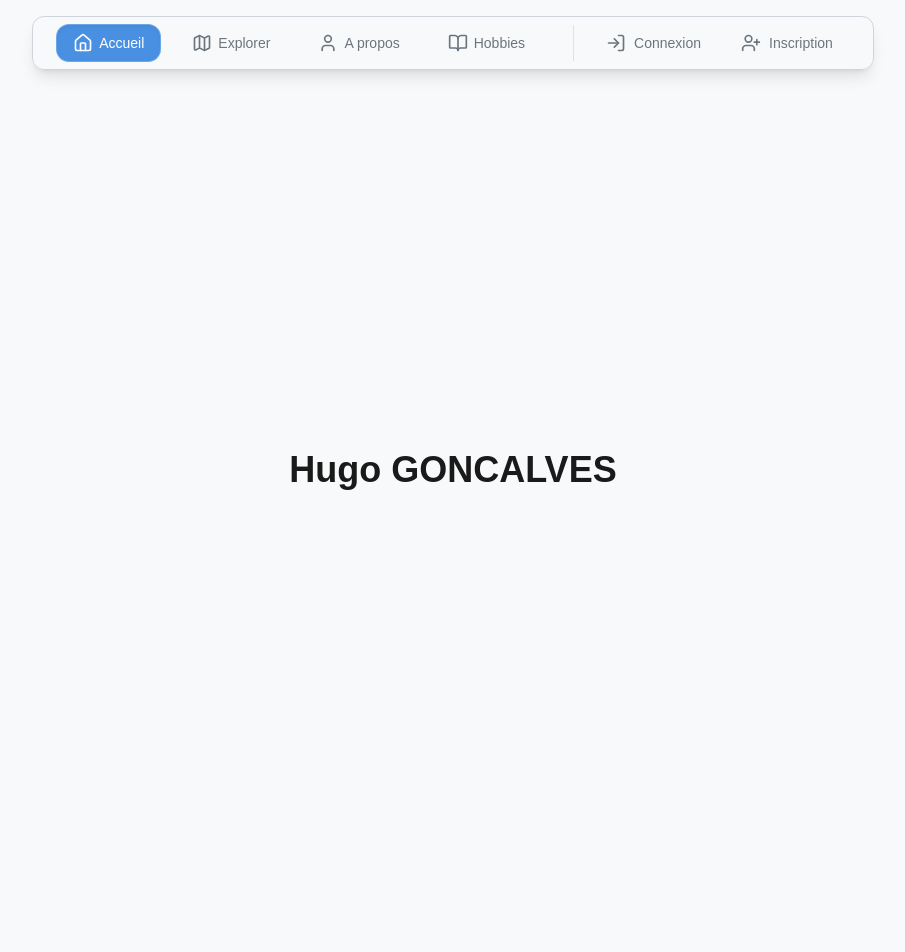
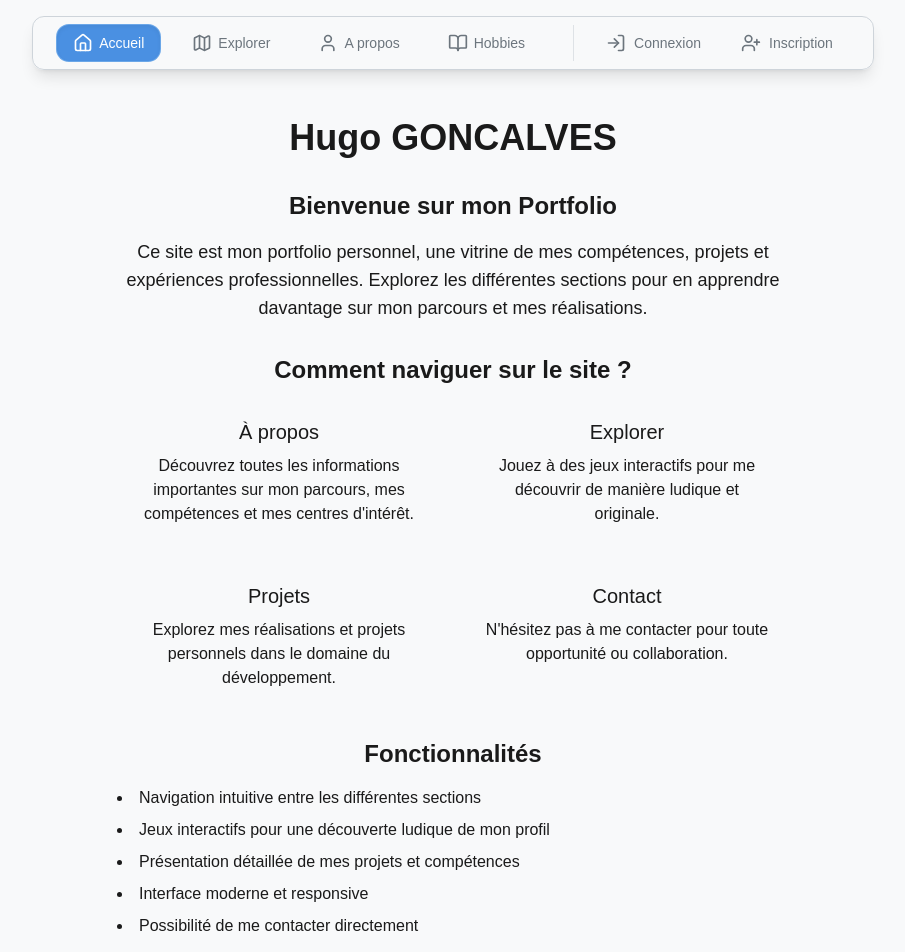
Before and after one commit to hugoglvs/my-portfolio, a Next.js app: page / in a window 1280 px wide. Shown: the top 952 px of the page, without its empty margins (187-1092 px from the left). Before the commit the page ends 886 px from the top, so only its background shows below. Built offline with nearby package versions, Linux system fonts and the light colour scheme; no server answers.

Commit message:
Premiere doc

```diff
--- a/src/app/page.tsx
+++ b/src/app/page.tsx
@@ -2,8 +2,59 @@
 
 export default function Home() {
   return (
-    <main className="min-h-screen flex flex-col items-center justify-center bg-[var(--background)]">
+    <main className="min-h-screen flex flex-col items-center justify-center bg-[var(--background)] p-8">
       <h1 className="text-4xl font-bold mb-8 text-[var(--foreground)]">Hugo GONCALVES</h1>
+
+      <div className="max-w-2xl text-center space-y-6">
+        <section className="mb-8">
+          <h2 className="text-2xl font-semibold mb-4 text-[var(--foreground)]">Bienvenue sur mon Portfolio</h2>
+          <p className="text-lg text-[var(--foreground)]">
+            Ce site est mon portfolio personnel, une vitrine de mes compétences, projets et expériences professionnelles.
+            Explorez les différentes sections pour en apprendre davantage sur mon parcours et mes réalisations.
+          </p>
+        </section>
+
+        <section className="mb-8">
+          <h2 className="text-2xl font-semibold mb-4 text-[var(--foreground)]">Comment naviguer sur le site ?</h2>
+          <div className="grid grid-cols-1 md:grid-cols-2 gap-6">
+            <div className="p-4 bg-[var(--card)] rounded-lg">
+              <h3 className="text-xl font-medium mb-2 text-[var(--foreground)]">À propos</h3>
+              <p className="text-[var(--foreground)]">
+                Découvrez toutes les informations importantes sur mon parcours, mes compétences et mes centres d&apos;intérêt.
+              </p>
+            </div>
+            <div className="p-4 bg-[var(--card)] rounded-lg">
+              <h3 className="text-xl font-medium mb-2 text-[var(--foreground)]">Explorer</h3>
+              <p className="text-[var(--foreground)]">
+                Jouez à des jeux interactifs pour me découvrir de manière ludique et originale.
+              </p>
+            </div>
+            <div className="p-4 bg-[var(--card)] rounded-lg">
+              <h3 className="text-xl font-medium mb-2 text-[var(--foreground)]">Projets</h3>
+              <p className="text-[var(--foreground)]">
+                Explorez mes réalisations et projets personnels dans le domaine du développement.
+              </p>
+            </div>
+            <div className="p-4 bg-[var(--card)] rounded-lg">
+              <h3 className="text-xl font-medium mb-2 text-[var(--foreground)]">Contact</h3>
+              <p className="text-[var(--foreground)]">
+                N&apos;hésitez pas à me contacter pour toute opportunité ou collaboration.
+              </p>
+            </div>
+          </div>
+        </section>
+
+        <section>
+          <h2 className="text-2xl font-semibold mb-4 text-[var(--foreground)]">Fonctionnalités</h2>
+          <ul className="list-disc list-inside text-left text-[var(--foreground)] space-y-2">
+            <li>Navigation intuitive entre les différentes sections</li>
+            <li>Jeux interactifs pour une découverte ludique de mon profil</li>
+            <li>Présentation détaillée de mes projets et compétences</li>
+            <li>Interface moderne et responsive</li>
+            <li>Possibilité de me contacter directement</li>
+          </ul>
+        </section>
+      </div>
     </main>
   );
 }
```
